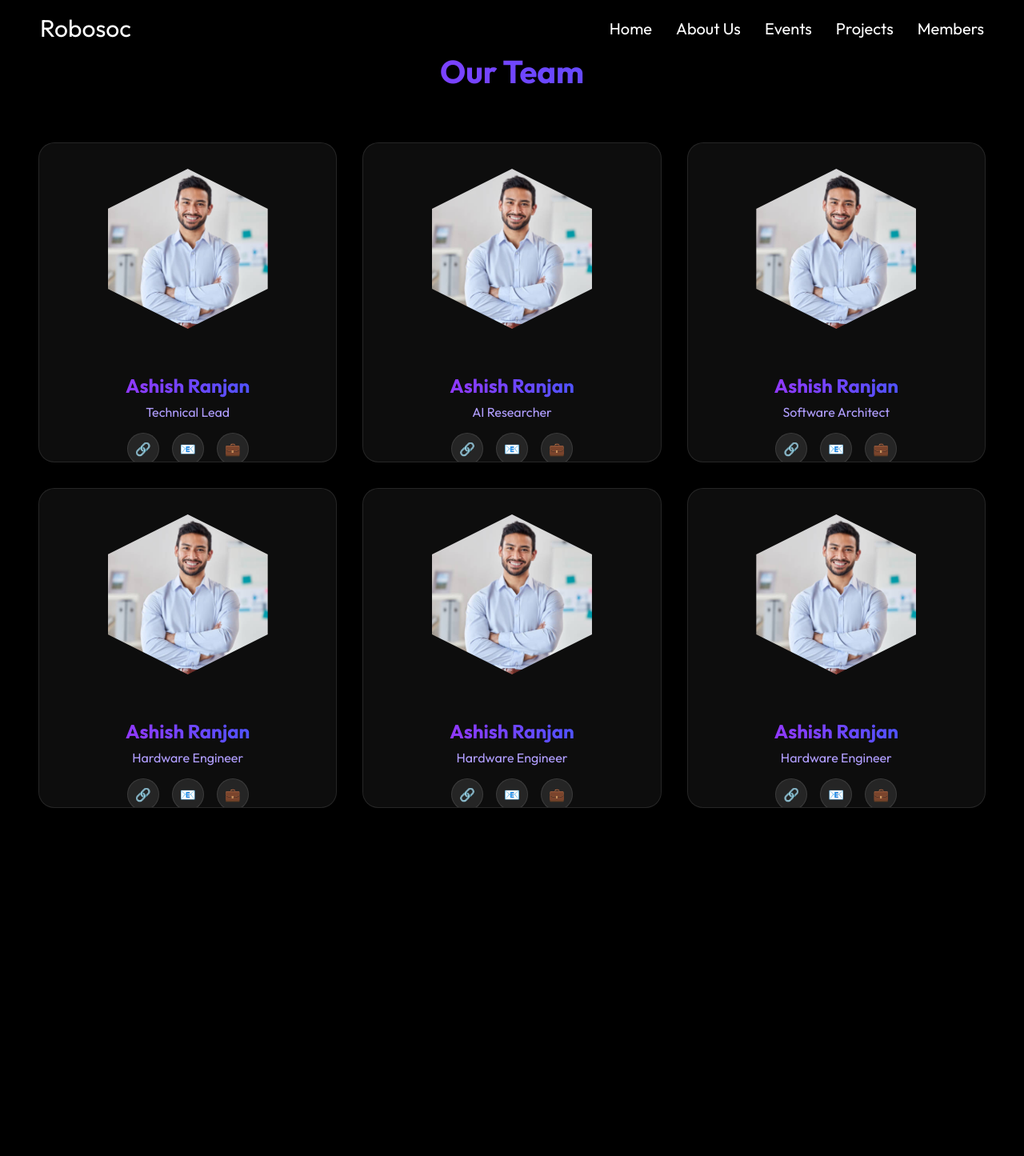
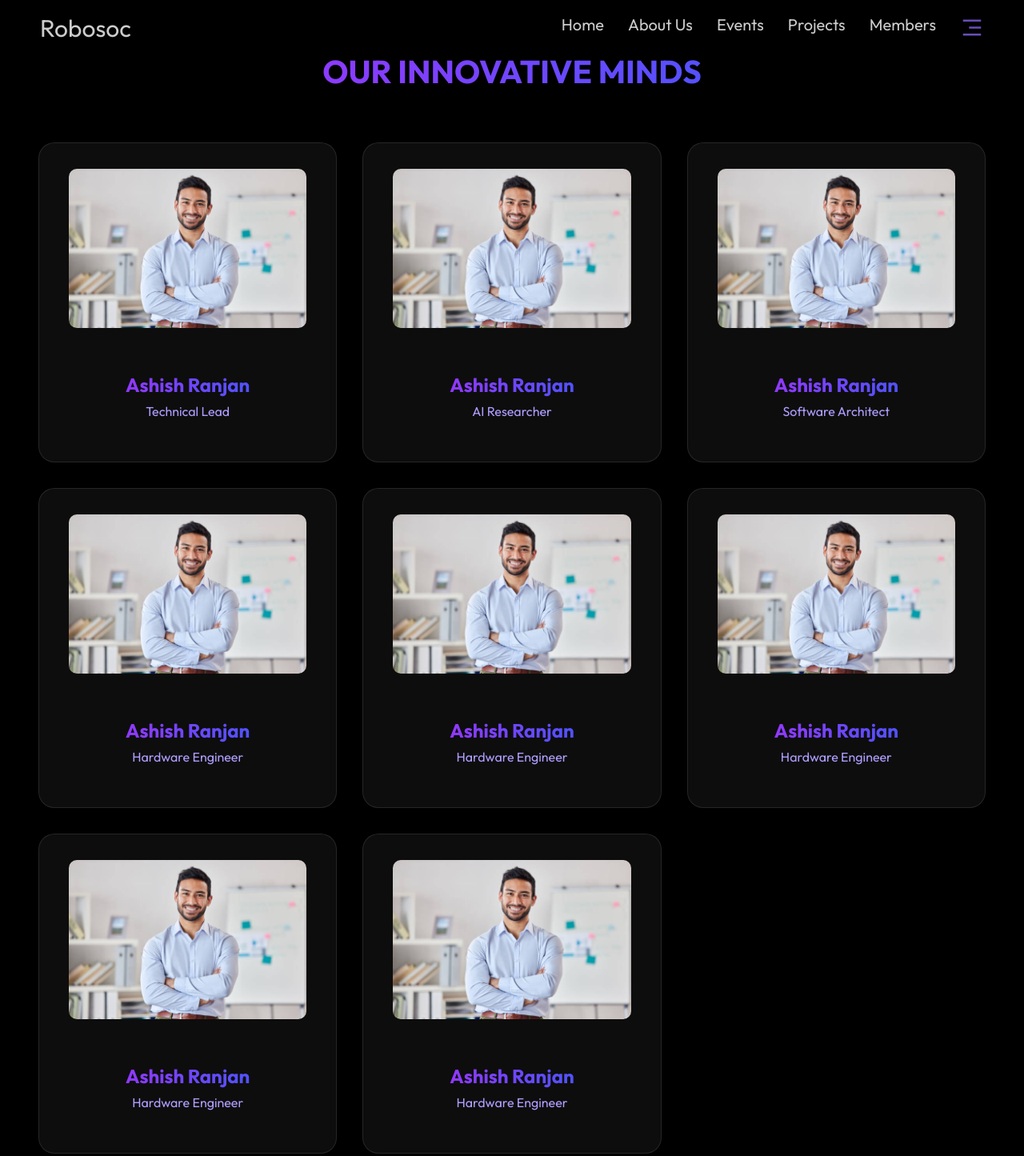
Before and after one commit to AshishNith/RobosocNith, a plain HTML site: page members.html in a window 1280 px wide. Shown: the whole page at 80% size. Before the commit the page ends 1090 px from the top, so only its background shows below. Drawn offline with nearby package versions, Linux system fonts and the light colour scheme.

Commit message:
Update the changes

```diff
--- a/CSS/MainStyle.css
+++ b/CSS/MainStyle.css
@@ -47,7 +47,8 @@ nav{
     z-index: 1000;
     background-color: #000;
     transition: var(--transition);
-    backdrop-filter: blur(10px);
+    backdrop-filter: blur(17px);
+    /* opacity: 0.8; */
     background-color: rgba(0, 0, 0, 0.8);
 }
 nav .logo{
--- a/CSS/MemberStyles.css
+++ b/CSS/MemberStyles.css
@@ -24,6 +24,7 @@ body {
 
 /* navbar */
 
+
 nav{
     position: fixed;
     top: 0;
@@ -36,7 +37,8 @@ nav{
     z-index: 1000;
     background-color: #000;
     transition: var(--transition);
-    backdrop-filter: blur(10px);
+    backdrop-filter: blur(17px);
+    opacity: 0.8;
     background-color: rgba(0, 0, 0, 0.8);
 }
 nav .logo{
@@ -83,7 +85,9 @@ nav .nav-links i{
 }
 
 
-
+.section-title span{
+    color: #fff;
+}
 
 .members-container {
     padding: 4rem 2rem;
@@ -138,17 +142,18 @@ nav .nav-links i{
 }
 
 .hex-image {
-    width: 200px;
-    height: 200px;
+    width: 80%;
+    height: 50%;
     margin: 2rem auto;
     position: relative;
-    clip-path: polygon(50% 0%, 100% 25%, 100% 75%, 50% 100%, 0% 75%, 0% 25%);
+    /* clip-path: polygon(50% 0%, 100% 25%, 100% 75%, 50% 100%, 0% 75%, 0% 25%); */
 }
 
 .member-image {
     width: 100%;
     height: 100%;
     object-fit: cover;
+    border-radius: 10px;
 }
 
 .member-info {
--- a/CSS/ProjectStyle.css
+++ b/CSS/ProjectStyle.css
@@ -9,64 +9,70 @@ html,body{
     font-family:system-ui, -apple-system, BlinkMacSystemFont, 'Segoe UI', Roboto, Oxygen, Ubuntu, Cantarell, 'Open Sans', 'Helvetica Neue', sans-serif;
     background-color: #000;
 }
+
 nav{
     position: fixed;
     top: 0;
     width: 100%;
     height: 70px;
-    /* background-color: red; */
     display: flex;
     justify-content:  space-between;
     align-items: center;
     padding: 0 50px;
     z-index: 1000;
-    /* backdrop-filter: blur(10px); */
     background-color: #000;
-    /* border: 2px solid white; */
+    transition: var(--transition);
+    backdrop-filter: blur(17px);
+    opacity: 0.8;
+    background-color: rgba(0, 0, 0, 0.8);
 }
 nav .logo{
-    display: flex;
-    align-items: center;
-    gap: 10px;
+    font-size: 30px;
+    font-weight: 100;
+    color: #fff;
 }
-
-nav a{
-    text-decoration: none;
-    color: white;
-    font-size: 40px;
-    font-weight: 100;
-}
-
 nav .nav-links{
     display: flex;
     gap: 30px;
-}
-
-nav .nav-links .active {
-    color: #8462E8;
 }
 
 nav .nav-links a{
     font-size: 20px;
     text-decoration: none;
     color: #fff;
+    position: relative;
+    transition: var(--transition);
 }
+
+nav .nav-links a::after {
+    content: '';
+    position: absolute;
+    bottom: -5px;
+    left: 0;
+    width: 0;
+    height: 2px;
+    background-color: var(--primary-color);
+    transition: var(--transition);
+}
+
+nav .nav-links a:hover::after {
+    width: 100%;
+}
+
+nav .nav-links a:hover {
+    color: var(--primary-color);
+}
+
 nav .nav-links i{
     color: #8462E8;
     font-size: 30px;
     font-weight: 50;
 }
 
-nav .menu-btn {
-    display: none;
-}
-
-/* Add smooth scrolling */
 html {
     scroll-behavior: smooth;
 }
 
-/* Add loading animation for images */
 .project-image img {
     opacity: 0;
     animation: fadeIn 0.5s ease forwards;
@@ -177,7 +183,6 @@ html {
     background: #6b4ed4;
 }
 
-/* Modal Styles */
 .project-modal {
     position: fixed;
     top: 0;
--- a/members.html
+++ b/members.html
@@ -13,15 +13,16 @@
     <nav>
         <div class="logo">Robosoc</div>
         <div class="nav-links">
-            <a href="index.html">Home</a>
-            <a href="index.html#AboutUs">About Us</a>
-            <a href="events.html">Events</a>
+            <a href="#main">Home</a>
+            <a href="#AboutUs">About Us</a>
+            <a href="#Events">Events</a>
             <a href="Projects.html">Projects</a>
-            <a href="#Members">Members</a>
+            <a href="members.html">Members</a>
+            <a href=""><i class="ri-menu-3-line"></i></a>
         </div>
     </nav>
     <section class="members-section">
-        <h2 class="section-title">Our Team</h2>
+        <h2 class="section-title"><span >OUR</span> INNOVATIVE MINDS</h2>
 
         <div class="members-grid">
             <!-- Card 1 -->
@@ -34,11 +35,7 @@
                         <div class="member-info">
                             <h3 class="member-name">Ashish Ranjan</h3>
                             <p class="member-position">Technical Lead</p>
-                            <div class="social-links">
-                                <a href="#" class="social-link">🔗</a>
-                                <a href="#" class="social-link">📧</a>
-                                <a href="#" class="social-link">💼</a>
-                            </div>
+
                         </div>
                     </div>
                     <div class="card-back">
@@ -51,10 +48,14 @@
                             <span class="skill-tag">Arduino</span>
                             <span class="skill-tag">ROS</span>
                         </div>
+                        <div class="social-links">
+                            <a href="#" class="social-link">🔗</a>
+                            <a href="#" class="social-link">📧</a>
+                            <a href="#" class="social-link">💼</a>
+                        </div>
                     </div>
                 </div>
             </div>
-
             <!-- Card 2 -->
             <div class="member-card">
                 <div class="card-inner">
@@ -65,11 +66,7 @@
                         <div class="member-info">
                             <h3 class="member-name">Ashish Ranjan</h3>
                             <p class="member-position">AI Researcher</p>
-                            <div class="social-links">
-                                <a href="#" class="social-link">🔗</a>
-                                <a href="#" class="social-link">📧</a>
-                                <a href="#" class="social-link">💼</a>
-                            </div>
+
                         </div>
                     </div>
                     <div class="card-back">
@@ -82,10 +79,14 @@
                             <span class="skill-tag">Python</span>
                             <span class="skill-tag">Deep Learning</span>
                         </div>
+                        <div class="social-links">
+                            <a href="#" class="social-link">🔗</a>
+                            <a href="#" class="social-link">📧</a>
+                            <a href="#" class="social-link">💼</a>
+                        </div>
                     </div>
                 </div>
             </div>
-
             <!-- Card 3 -->
             <div class="member-card">
                 <div class="card-inner">
@@ -96,11 +97,7 @@
                         <div class="member-info">
                             <h3 class="member-name">Ashish Ranjan</h3>
                             <p class="member-position">Software Architect</p>
-                            <div class="social-links">
-                                <a href="#" class="social-link">🔗</a>
-                                <a href="#" class="social-link">📧</a>
-                                <a href="#" class="social-link">💼</a>
-                            </div>
+
                         </div>
                     </div>
                     <div class="card-back">
@@ -113,36 +110,10 @@
                             <span class="skill-tag">C++</span>
                             <span class="skill-tag">System Design</span>
                         </div>
-                    </div>
-                </div>
-            </div>
-
-            <!-- Card 4 -->
-            <div class="member-card">
-                <div class="card-inner">
-                    <div class="card-front">
-                        <div class="hex-image">
-                            <img src="Assets/image.png" alt="Ashish Ranjan" class="member-image">
-                        </div>
-                        <div class="member-info">
-                            <h3 class="member-name">Ashish Ranjan</h3>
-                            <p class="member-position">Hardware Engineer</p>
-                            <div class="social-links">
-                                <a href="#" class="social-link">🔗</a>
-                                <a href="#" class="social-link">📧</a>
-                                <a href="#" class="social-link">💼</a>
-                            </div>
-                        </div>
-                    </div>
-                    <div class="card-back">
-                        <h3 class="member-name">Ashish Ranjan</h3>
-                        <p class="member-bio">
-                            Specialized in robotics hardware design and PCB development.
-                        </p>
-                        <div class="skills">
-                            <span class="skill-tag">PCB Design</span>
-                            <span class="skill-tag">Electronics</span>
-                            <span class="skill-tag">Prototyping</span>
+                        <div class="social-links">
+                            <a href="#" class="social-link">🔗</a>
+                            <a href="#" class="social-link">📧</a>
+                            <a href="#" class="social-link">💼</a>
                         </div>
                     </div>
                 </div>
@@ -157,11 +128,7 @@
                         <div class="member-info">
                             <h3 class="member-name">Ashish Ranjan</h3>
                             <p class="member-position">Hardware Engineer</p>
-                            <div class="social-links">
-                                <a href="#" class="social-link">🔗</a>
-                                <a href="#" class="social-link">📧</a>
-                                <a href="#" class="social-link">💼</a>
-                            </div>
+
                         </div>
                     </div>
                     <div class="card-back">
@@ -174,10 +141,15 @@
                             <span class="skill-tag">Electronics</span>
                             <span class="skill-tag">Prototyping</span>
                         </div>
+                        <div class="social-links">
+                            <a href="#" class="social-link">🔗</a>
+                            <a href="#" class="social-link">📧</a>
+                            <a href="#" class="social-link">💼</a>
+                        </div>
                     </div>
                 </div>
             </div>
-            <!-- Card 4 -->
+            <!-- Card 5 -->
             <div class="member-card">
                 <div class="card-inner">
                     <div class="card-front">
@@ -187,11 +159,7 @@
                         <div class="member-info">
                             <h3 class="member-name">Ashish Ranjan</h3>
                             <p class="member-position">Hardware Engineer</p>
-                            <div class="social-links">
-                                <a href="#" class="social-link">🔗</a>
-                                <a href="#" class="social-link">📧</a>
-                                <a href="#" class="social-link">💼</a>
-                            </div>
+
                         </div>
                     </div>
                     <div class="card-back">
@@ -204,6 +172,104 @@
                             <span class="skill-tag">Electronics</span>
                             <span class="skill-tag">Prototyping</span>
                         </div>
+                        <div class="social-links">
+                            <a href="#" class="social-link">🔗</a>
+                            <a href="#" class="social-link">📧</a>
+                            <a href="#" class="social-link">💼</a>
+                        </div>
+                    </div>
+                </div>
+            </div>
+            <!-- Card 6 -->
+            <div class="member-card">
+                <div class="card-inner">
+                    <div class="card-front">
+                        <div class="hex-image">
+                            <img src="Assets/image.png" alt="Ashish Ranjan" class="member-image">
+                        </div>
+                        <div class="member-info">
+                            <h3 class="member-name">Ashish Ranjan</h3>
+                            <p class="member-position">Hardware Engineer</p>
+
+                        </div>
+                    </div>
+                    <div class="card-back">
+                        <h3 class="member-name">Ashish Ranjan</h3>
+                        <p class="member-bio">
+                            Specialized in robotics hardware design and PCB development.
+                        </p>
+                        <div class="skills">
+                            <span class="skill-tag">PCB Design</span>
+                            <span class="skill-tag">Electronics</span>
+                            <span class="skill-tag">Prototyping</span>
+                        </div>
+                        <div class="social-links">
+                            <a href="#" class="social-link">🔗</a>
+                            <a href="#" class="social-link">📧</a>
+                            <a href="#" class="social-link">💼</a>
+                        </div>
+                    </div>
+                </div>
+            </div>
+            <!-- Card 7 -->
+            <div class="member-card">
+                <div class="card-inner">
+                    <div class="card-front">
+                        <div class="hex-image">
+                            <img src="Assets/image.png" alt="Ashish Ranjan" class="member-image">
+                        </div>
+                        <div class="member-info">
+                            <h3 class="member-name">Ashish Ranjan</h3>
+                            <p class="member-position">Hardware Engineer</p>
+
+                        </div>
+                    </div>
+                    <div class="card-back">
+                        <h3 class="member-name">Ashish Ranjan</h3>
+                        <p class="member-bio">
+                            Specialized in robotics hardware design and PCB development.
+                        </p>
+                        <div class="skills">
+                            <span class="skill-tag">PCB Design</span>
+                            <span class="skill-tag">Electronics</span>
+                            <span class="skill-tag">Prototyping</span>
+                        </div>
+                        <div class="social-links">
+                            <a href="#" class="social-link">🔗</a>
+                            <a href="#" class="social-link">📧</a>
+                            <a href="#" class="social-link">💼</a>
+                        </div>
+                    </div>
+                </div>
+            </div>
+            <!-- Card 8 -->
+            <div class="member-card">
+                <div class="card-inner">
+                    <div class="card-front">
+                        <div class="hex-image">
+                            <img src="Assets/image.png" alt="Ashish Ranjan" class="member-image">
+                        </div>
+                        <div class="member-info">
+                            <h3 class="member-name">Ashish Ranjan</h3>
+                            <p class="member-position">Hardware Engineer</p>
+
+                        </div>
+                    </div>
+                    <div class="card-back">
+                        <h3 class="member-name">Ashish Ranjan</h3>
+                        <p class="member-bio">
+                            Specialized in robotics hardware design and PCB development.
+                        </p>
+                        <div class="skills">
+                            <span class="skill-tag">PCB Design</span>
+                            <span class="skill-tag">Electronics</span>
+                            <span class="skill-tag">Prototyping</span>
+                        </div>
+                        <div class="social-links">
+                            <a href="#" class="social-link">🔗</a>
+                            <a href="#" class="social-link">📧</a>
+                            <a href="#" class="social-link">💼</a>
+                        </div>
                     </div>
                 </div>
             </div>
@@ -211,6 +277,9 @@
             <!-- Add more cards as needed -->
         </div>
     </section>
+
+
+
 
     <script>
         document.addEventListener('DOMContentLoaded', function () {
```
Also changed, not shown: Projects.html (+7 -9 lines), index.html (+4 -1 lines), Assets/LOGO.jpg (added), Assets/Logo1.png (added), Scripts/main.js (line endings or trailing spaces), Scripts/projects.js (line endings or trailing spaces), shirsdhakchidu.txt (added), 2 other files.
